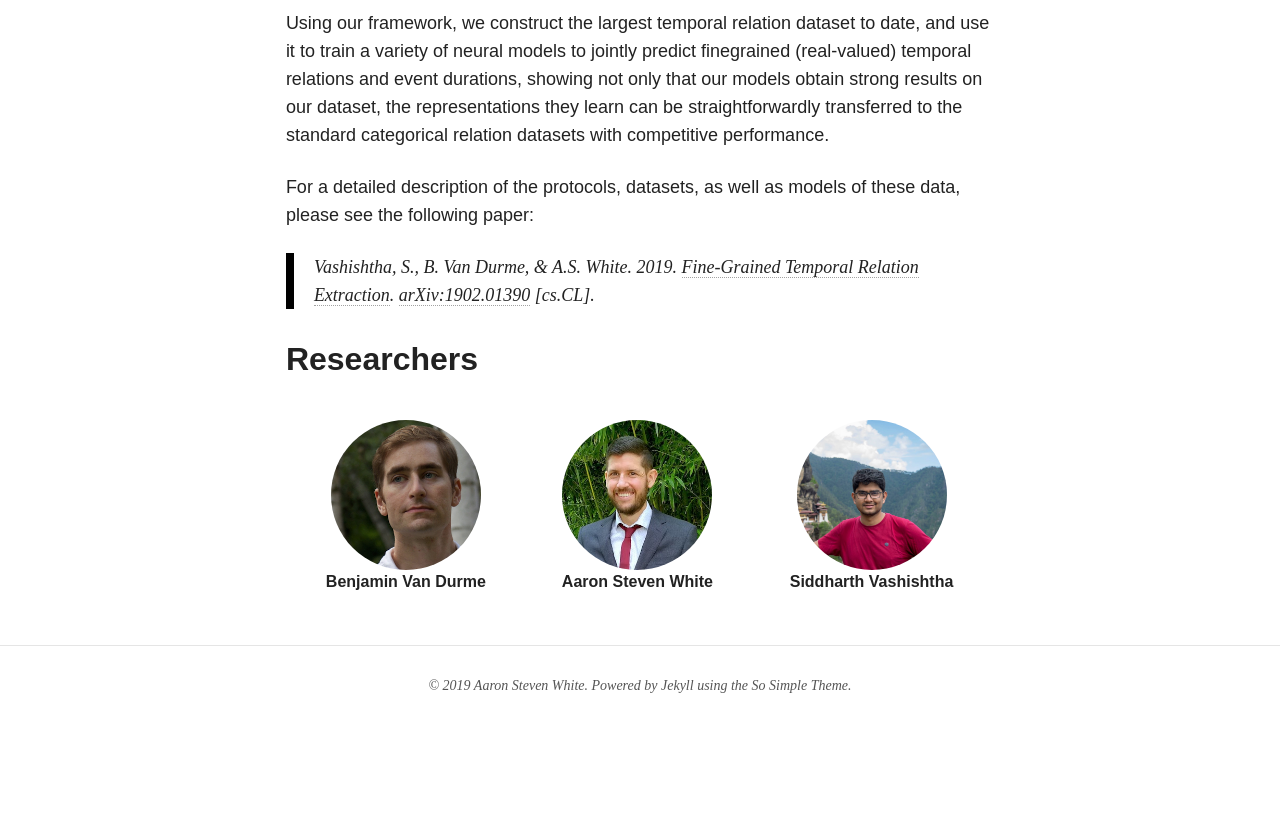
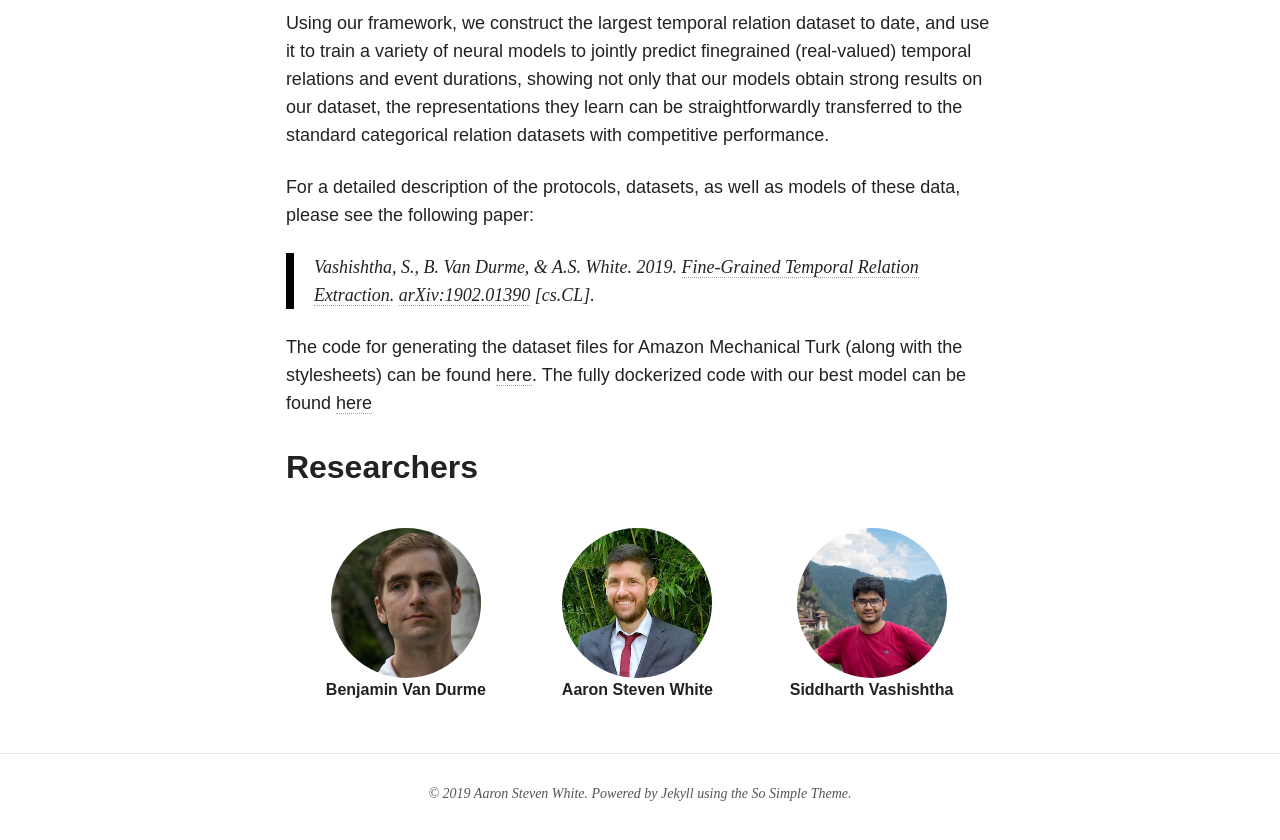
Before and after one commit to decompositional-semantics-initiative/decompositional-semantics-initiative.github.io, a Jekyll site: the page built from projects/time/index.md, in a window 1280 px wide and 900 px high, scrolled down 892 px. Shown: the top 840 px of the window. Built offline with Jekyll 4.4.1, drawn with Linux system fonts in a browser that asks for light colours; nearby versions of some CDN libraries; before the commit the page ends 1684 px from its top, so only the background shows below that.

Commit message:
added dockerized code link

```diff
--- a/projects/time/index.md
+++ b/projects/time/index.md
@@ -12,3 +12,5 @@ Using our framework, we construct the largest temporal relation dataset to date,
 For a detailed description of the protocols, datasets, as well as models of these data, please see the following paper:
 
 > Vashishtha, S., B. Van Durme, & A.S. White. 2019. [Fine-Grained Temporal Relation Extraction](https://arxiv.org/pdf/1902.01390.pdf). [arXiv:1902.01390](https://arxiv.org/abs/1902.01390) [cs.CL].
+
+The code for generating the dataset files for Amazon Mechanical Turk (along with the stylesheets) can be found [here](https://github.com/FACTSlab/factslab-protocols). The fully dockerized code with our best model can be found [here](https://hub.docker.com/r/sidvash/temporal)
```
